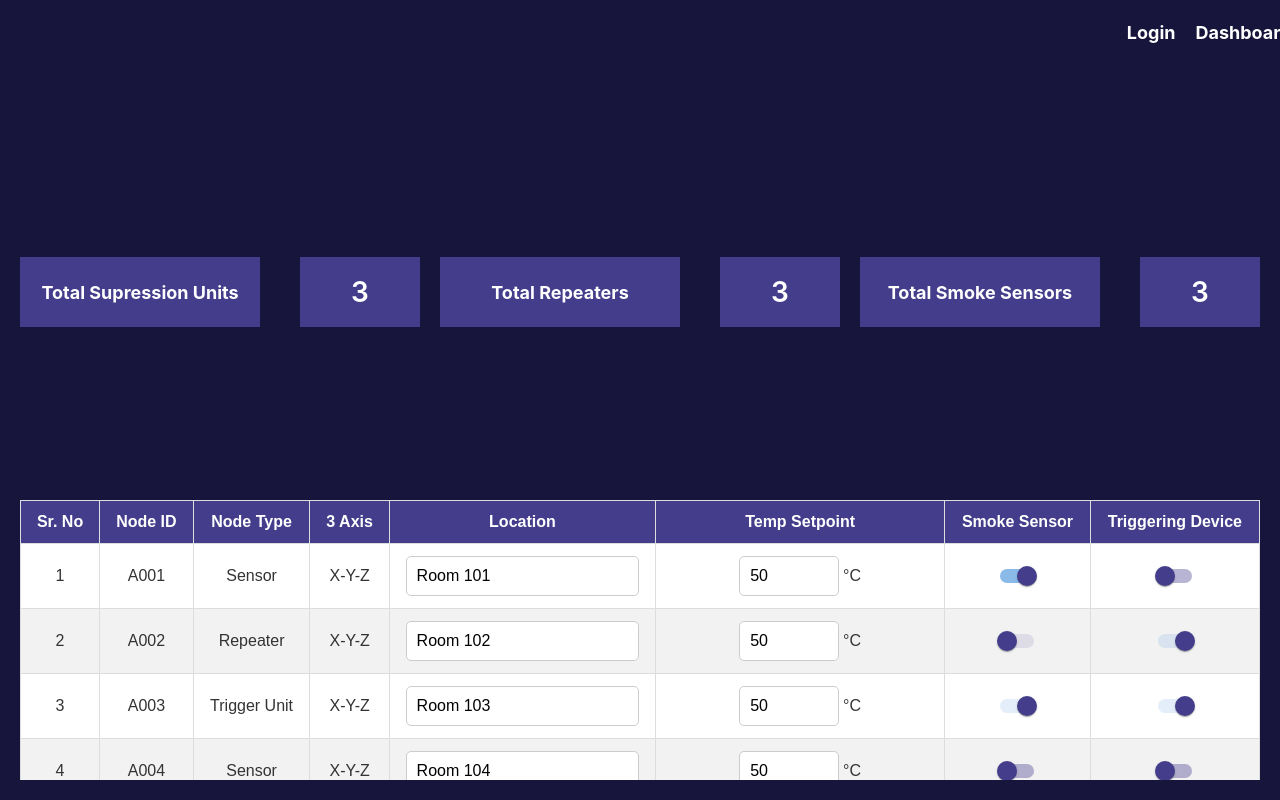
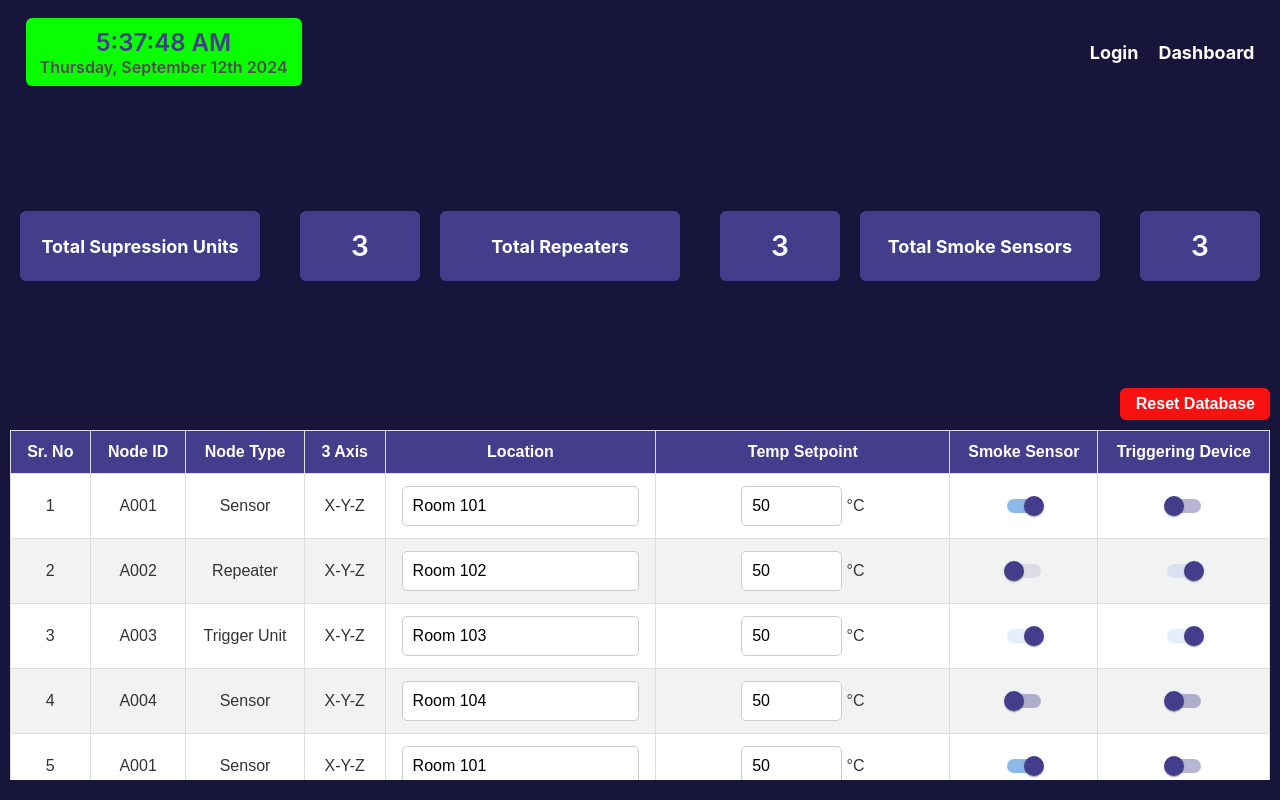
Before and after one commit to cee-diksha/fire_detection, a React (Create React App) app: page /settings in a window 1280 px wide. Built offline with nearby package versions, Linux system fonts and the light colour scheme.

Commit message:
settings & dashboard modified

```diff
--- a/package.json
+++ b/package.json
@@ -9,6 +9,7 @@
     "@testing-library/jest-dom": "^5.17.0",
     "@testing-library/react": "^13.4.0",
     "@testing-library/user-event": "^13.5.0",
+    "moment": "^2.30.1",
     "react": "^18.3.1",
     "react-dom": "^18.3.1",
     "react-router-dom": "^6.26.2",
--- /dev/null
+++ b/src/components/ConfimationModal.js
@@ -0,0 +1,31 @@
+import { Modal } from '@mui/material'
+import React from 'react'
+import "./comp-styles.css"
+
+const ConfimationModal = ({open, handleClose}) => {
+    const handleResetDatabase = () => {
+        // api call to reset db
+        handleClose(false)
+    }
+  return (
+    <>
+        <Modal
+            className='confimation-modal'
+            open={open}
+            onClose={handleClose}
+            aria-labelledby="modal-modal-title"
+            aria-describedby="modal-modal-description"
+            >
+            <div className='confimation-modal-div'>
+               <h6>Are you sure you want to reset database?</h6>
+               <div className='confimation-modal-btn-wrapper'>
+                <button onClick={handleResetDatabase}>Yes</button>
+                <button onClick={() => handleClose(false)}>Cancel</button>
+               </div>
+            </div>
+        </Modal>
+    </>
+  )
+}
+
+export default ConfimationModal
--- /dev/null
+++ b/src/components/LiveClock.js
@@ -0,0 +1,35 @@
+import moment from 'moment';
+import React, { useEffect, useState } from 'react'
+import "./comp-styles.css"
+
+const LiveClock = () => {
+    const [currentDateTime, setCurrentDateTime] = useState({
+        time: moment().format('h:mm:ss A'),
+        date: moment().format('dddd, MMMM Do YYYY')
+      });
+
+      useEffect(() => {
+        const interval = setInterval(() => {
+          setCurrentDateTime({
+            time: moment().format('h:mm:ss A'),
+            date: moment().format('dddd, MMMM Do YYYY')
+          });
+        }, 1000);
+
+        // Clean up interval on component unmount
+        return () => clearInterval(interval);
+      }, []);
+
+      return (
+        <div className='live-clock' style={{ textAlign: 'center', backgroundColor: "#09ff01" }}>
+          <div className='live-clock-time'>
+            {currentDateTime.time}
+          </div>
+          <div className='live-clock-date'>
+            {currentDateTime.date}
+          </div>
+        </div>
+      );
+}
+
+export default LiveClock
--- a/src/components/SettingsTable.js
+++ b/src/components/SettingsTable.js
@@ -1,8 +1,10 @@
 import React, { useEffect, useState } from 'react';
 import Switch from '@mui/material/Switch';
 import './comp-styles.css';
+import ConfimationModal from './ConfimationModal';
 
 const SettingsTable = () => {
+    const [showModal, setShowModal] = useState(false)
     const [data, setData] = useState([
         { id: 1, nodeId: 'A001', nodeType: 'sensor', axis: 'X-Y-Z', location: 'Room 101', tempSetpoint: 50, smokeSensor: true, triggeringDevice: false },
         { id: 2, nodeId: 'A002', nodeType: 'repeater', axis: 'X-Y-Z', location: 'Room 102', tempSetpoint: 50, smokeSensor: false, triggeringDevice: true },
@@ -39,7 +41,10 @@ const SettingsTable = () => {
     }, [data])
 
     return (
-        <div className='table-container'>
+        <div className='settings-table-resetbtn-wrapper'>
+            <button onClick={() => setShowModal(true)}>Reset Database</button>
+            {showModal && <ConfimationModal open={true} handleClose={setShowModal}/>}
+            <div className='table-container'>
             <table>
                 <thead>
                     <tr>
@@ -97,6 +102,7 @@ const SettingsTable = () => {
                 </tbody>
             </table>
         </div>
+        </div>
     );
 };
 
--- a/src/components/comp-styles.css
+++ b/src/components/comp-styles.css
@@ -145,13 +145,33 @@
 }
 
 
+.settings-table-resetbtn-wrapper{
+    width: 98.5%;
+    display: flex;
+    flex-direction: column;
+}
+
+.settings-table-resetbtn-wrapper button {
+    height: 32px;
+    color: #ffffff;
+    width: 150px;
+    background-color: #f81111;
+    font-size: 16px;
+    font-weight: 600;
+    border: none;
+    border-radius: 6px;
+    margin-left: auto;
+    margin-bottom: 10px;
+    cursor: pointer;
+}
+
 /* Table styling */
 .table-container {
     width: 100%;
-    height: 300px;
+    height: 350px;
     overflow-x: auto;
     overflow-y: auto;
-    padding: 20px;
+    padding: 0px;
     box-sizing: border-box;
     margin-bottom: 20px;
 }
@@ -215,6 +235,7 @@ tbody tr:hover {
     display: flex;
     align-items: center;
     justify-content: center;
+    border-radius: 6px;
 }
 
 .total-label{
@@ -227,4 +248,70 @@ tbody tr:hover {
     width: 60%;
     background-color: #433D8B;
     color: #fff;
+    border-radius: 6px;
 }
+
+.live-clock{
+    height: 40px;
+    background-color: #09ff01;
+    padding: 14px;
+    border-radius: 6px;
+    display: flex;
+    align-items: center;
+    justify-content: center;
+    flex-direction: column;
+    font-weight: 600;
+}
+
+.live-clock-time{
+    color: #433D8B;
+    font-size: 24px;
+    font-weight: 600;
+}
+
+.live-clock-date{
+    color: #4e4e4e;
+    font-size: 16px;
+}
+
+.confimation-modal{
+    height: 200px;
+    width: 250px;
+    padding: 10px;
+    border-radius: 6px;
+    background-color: #433D8B;
+    margin: auto;
+}
+
+.confimation-modal-div{
+    display: flex;
+    height: 100%;
+    width: 100%;
+    background-color: #fff;
+    flex-direction: column;
+    align-items: center;
+    justify-content: center;
+
+}
+
+.confimation-modal-div h6{
+    font-size: 16px;
+    text-align: center;
+}
+
+.confimation-modal-btn-wrapper {
+    display: flex;
+    width: 100%;
+    align-items: center;
+    justify-content: space-evenly;
+}
+
+.confimation-modal-btn-wrapper button{
+    height: 30px;
+    width:80px;
+    border-radius: 6px;
+    border: none;
+    font-size: 16px;
+    font-weight: 600;
+    cursor: pointer;
+}
--- a/src/pages/Settings.js
+++ b/src/pages/Settings.js
@@ -4,15 +4,19 @@ import user from "../assets/user.png"
 import "../styles.css"
 import SettingsTable from '../components/SettingsTable'
 import { TotalRepeaterCard, TotalSmokeCard, TotalSuppressionCard } from '../components/SettingsCards'
+import LiveClock from '../components/LiveClock'
 
 const Settings = () => {
   const [isLogin, setIsLogin] = useState(false)
 
   return (
     <div className='dashboard-wrapper'>
-      <div className='imgWrapper'>
-        {isLogin ? <img src={user} alt="user-img" className='img'/> : <Link to="/login" className='link'><h6 className='login'>Login</h6></Link>}
-        <Link to="/" className='link'><h6 className='dashboard'>Dashboard</h6></Link>
+      <div className='header-settings'>
+        <LiveClock />
+        <div className='settings-imgWrapper'>
+          {isLogin ? <img src={user} alt="user-img" className='settings-img'/> : <Link to="/login" className='link'><h6 className='settings-login'>Login</h6></Link>}
+          <Link to="/" className='link'><h6 className='settings-dashboard'>Dashboard</h6></Link>
+        </div>
       </div>
       <div className='total-cards-wrapper'>
         <TotalSuppressionCard />
--- a/src/styles.css
+++ b/src/styles.css
@@ -206,7 +206,7 @@ input {
 }
 
 .dashboard-cardata .scrollable-content {
-    animation: scroll 50s linear forwards infinite;
+    animation: scroll 180s linear forwards infinite;
     display: flex;
     justify-content: space-evenly;
     align-items: flex-start;
@@ -228,3 +228,34 @@ input {
         transform: translateY(-50%);
     }
 }
+
+.settings-img{
+    height: 26px;
+    width: 26px;
+}
+
+.settings-login{
+    color: #fff;
+    font-size: 18px;
+    cursor: pointer;
+}
+
+.settings-dashboard{
+    color: #fff;
+    font-size: 18px;
+    cursor: pointer;
+    margin-left: 20px;
+}
+
+.settings-imgWrapper{
+    display: flex;
+    align-items: center;
+}
+
+.header-settings{
+    padding: 0 20px;
+    width: 96%;
+    display: flex ;
+    align-items: center;
+    justify-content: space-between;
+}
```
Also changed, not shown: 1 other file (tests, documents, lock files or other folders).
